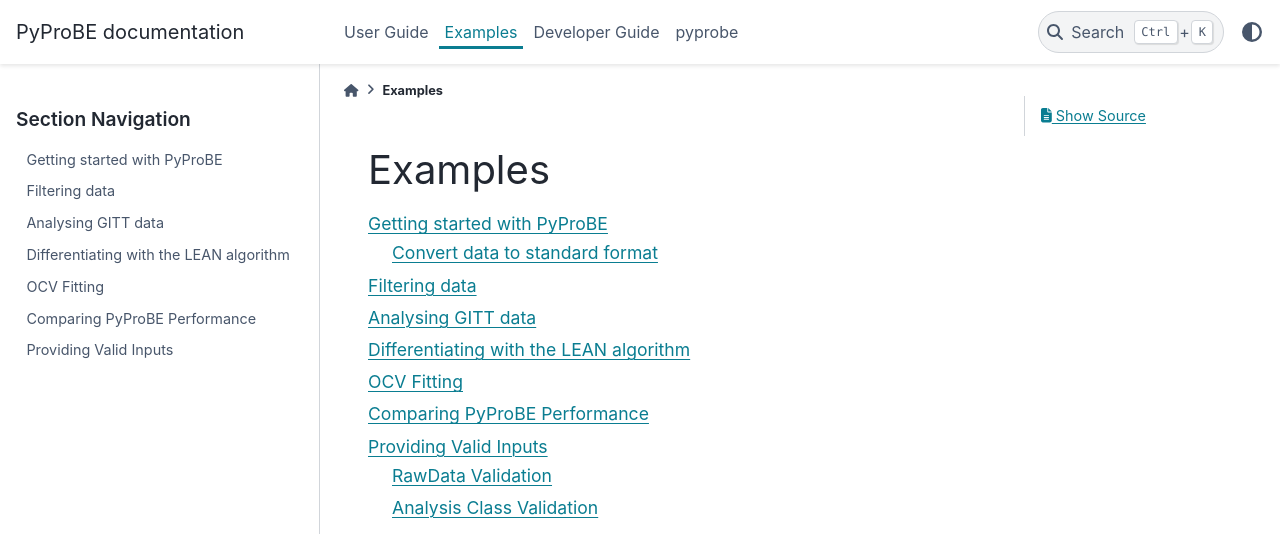
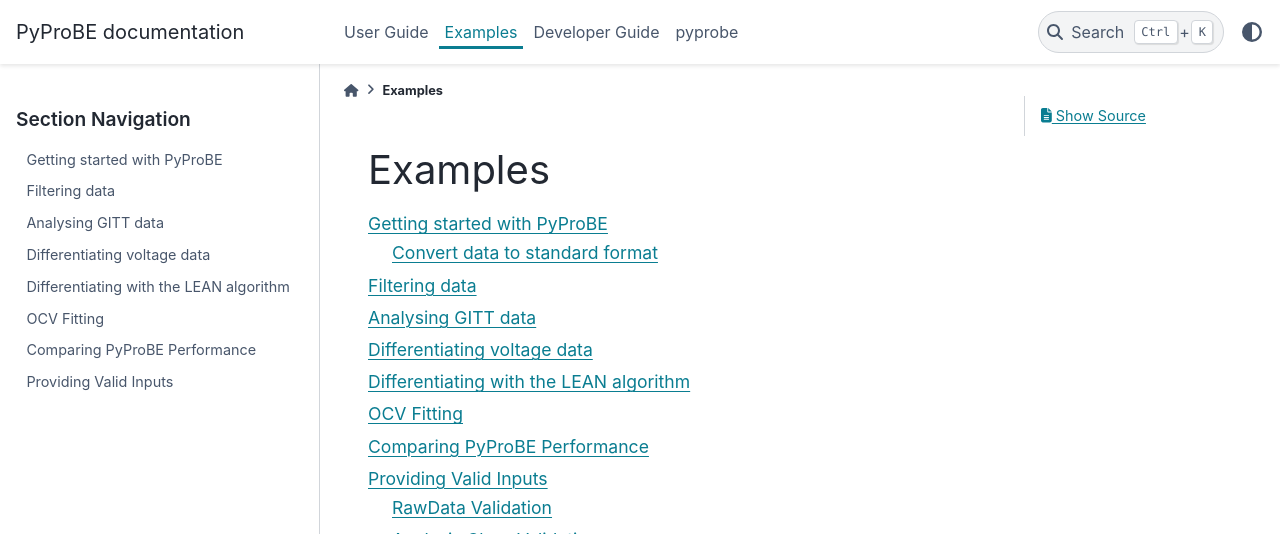
Before and after one commit to ImperialCollegeLondon/PyProBE, a Sphinx documentation site: the page built from docs/source/examples/examples.rst, in a window 1280 px wide, cut to the strip 0-534 px from the top of the page. Built offline with Sphinx 7.4.7 and the PyData theme 0.15.4, drawn with Linux system fonts in a browser that asks for light colours.

Commit message:
Patch examples.rst to include differentiating example

```diff
--- a/docs/source/examples/examples.rst
+++ b/docs/source/examples/examples.rst
@@ -7,6 +7,7 @@
    getting-started
    filtering-data
    analysing-GITT-data
+   differentiating-voltage-data
    LEAN-differentiation
    ocv-fitting
    comparing-pyprobe-performance
```
